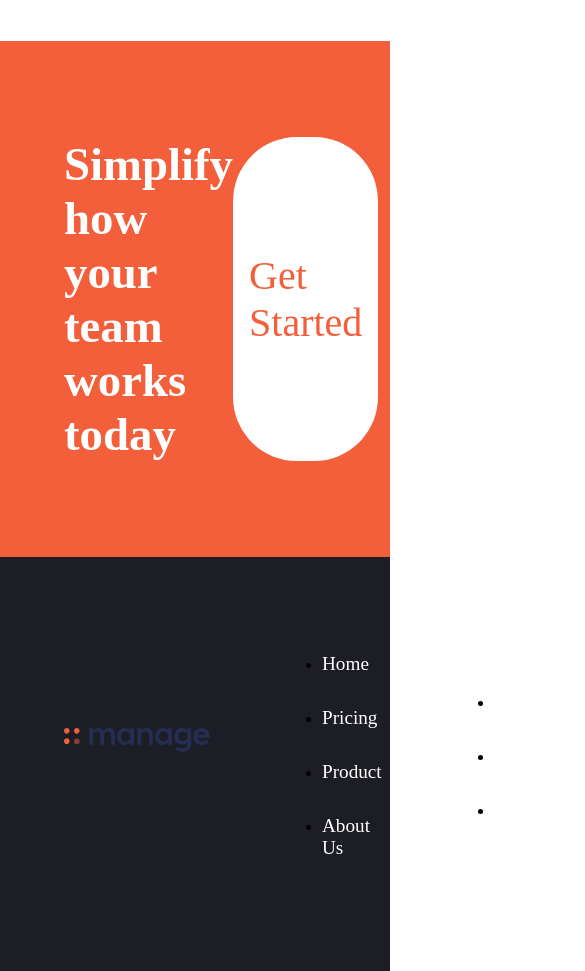
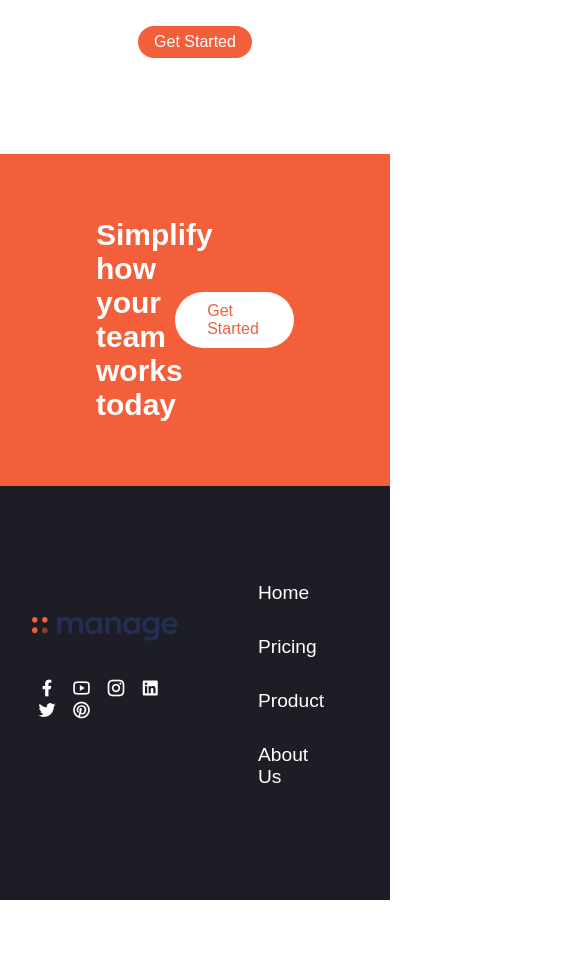
Before and after one commit to Megagig/Manage-landing-page, a website: page index.html in a window 390 px wide. Shown: the part 3120-4091 px from the top of the page, 585 px wide, since content can reach past the window. After the commit the page ends 4020 px from the top, so only its background shows below. Drawn offline with nearby package versions, Linux system fonts and the light colour scheme.

```diff
--- a/index.html
+++ b/index.html
@@ -3,6 +3,10 @@
   <head>
     <meta charset="UTF-8" />
     <meta name="viewport" content="width=device-width, initial-scale=1.0" />
+    <link
+      href="https://cdn.jsdelivr.net/npm/remixicon@3.5.0/fonts/remixicon.css"
+      rel="stylesheet"
+    />
     <link
       href="https://fonts.googleapis.com/css2?family=Be+Vietnam+Pro:wght@400;500;700;&amp;display=swap"
       rel="stylesheet"
@@ -153,7 +157,7 @@
           </div>
         </div>
       </div>
-      <button class="testmonial-btn">Get Started</button>\
+      <button class="testmonial-btn">Get Started</button>
     </section>
 
     <div class="simplify">
@@ -163,7 +167,17 @@
 
     <footer>
       <div class="footer-logo">
-        <img src="images/logo.svg" alt="" />
+        <div>
+          <img src="images/logo.svg" alt="" />
+          <div class="social-links">
+            <a href="#"><i class="ri-facebook-fill"></i></a>
+            <a href="#"><i class="ri-youtube-line"></i></a>
+            <a href="#"><i class="ri-instagram-line"></i></a>
+            <a href="#"><i class="ri-linkedin-box-fill"></i></a>
+            <a href="#"><i class="ri-twitter-fill"></i></a>
+            <a href="#"><i class="ri-pinterest-line"></i></a>
+          </div>
+        </div>
 
         <ul class="footer-links">
           <li><a href="#">Home</a></li>
@@ -176,12 +190,6 @@
           <li><a href="#">Community</a></li>
           <li><a href="#">Contact</a></li>
         </ul>
-        <div class="social-links">
-          <a href="#"><i class="fa fa-facebook"></i></a>
-          <a href="#"><i class="fa fa-twitter"></i></a>
-          <a href="#"><i class="fa fa-instagram"></i></a>
-          <a href="#"><i class="fa fa-linkedin"></i></a>
-        </div>
         <div class="copyright">
           <input type="text" name="email" id="email" placeholder="Your email" />
           <button class="go">Go</button>
--- a/styles.css
+++ b/styles.css
@@ -2,6 +2,7 @@
   margin: 0;
   padding: 0;
   box-sizing: border-box;
+  font-family: 'Be vietnam', sans-serif;
 }
 
 :root {
@@ -13,6 +14,10 @@
   --Vary-Light-Gray: hsl(0, 0%, 98%);
 }
 
+html,
+body {
+  overflow-x: hidden;
+}
 a {
   text-decoration: none;
 }
@@ -161,6 +166,8 @@
 
 #testmonial h3 {
   text-align: center;
+  margin-top: 61px;
+  font-size: 33px;
 }
 
 #testmonial button {
@@ -177,11 +184,16 @@
 .simplify {
   display: flex;
   justify-content: space-between;
-  padding: 6rem 4rem;
+  align-items: center;
+  padding: 4rem 10rem;
   background-color: var(--Bright-Red);
   margin: 6rem 0 0;
   color: white;
-  font-size: 40px;
+}
+
+.simplify h3 {
+  font-size: 30px;
+  width: 40%;
 }
 
 .simplify button {
@@ -189,7 +201,7 @@
   background-color: white;
   color: var(--Bright-Red);
   border-radius: 4rem;
-  padding: 5px 1rem;
+  padding: 10px 2rem;
 }
 
 footer {
@@ -226,6 +238,10 @@
   margin-top: 4rem;
 }
 
+ul {
+  list-style: none;
+}
+
 .footer-links a {
   display: block;
   color: white;
@@ -244,7 +260,22 @@
   font-size: 1.2rem;
 }
 
+.social-links {
+  margin-top: 2rem;
+  color: white;
+}
+.social-links i {
+  font-size: 20px;
+  padding: 1rem 5px;
+}
+
+.social-links a {
+  color: white;
+}
 @media screen and (max-width: 992px) {
+  nav button {
+    display: none;
+  }
   .landing {
     padding: 6rem 4rem 5rem 4rem;
   }
@@ -252,11 +283,30 @@
   .features {
     padding: 2rem 4rem 5rem 4rem;
   }
+  .features-items {
+    padding: 0;
+  }
+  .simplify {
+    padding: 4rem 6rem;
+  }
+
+  .footer-logo {
+    padding: 2rem 2rem;
+    gap: 5rem;
+  }
+
+  .go {
+    margin-top: 15px;
+  }
 }
 
 @media screen and (max-width: 768px) {
   nav {
     margin-top: 1rem;
+  }
+
+  nav ul {
+    gap: 12px;
   }
   nav button {
     display: none;
@@ -268,6 +318,10 @@
 
   .features {
     padding: 2rem;
+  }
+
+  #email {
+    padding: 7px;
   }
 }
 
@@ -306,7 +360,4 @@
     flex-direction: column-reverse;
     padding: 3rem 2rem 5rem 2rem;
   }
-
-  .landing-image img {
-  }
 }
```
